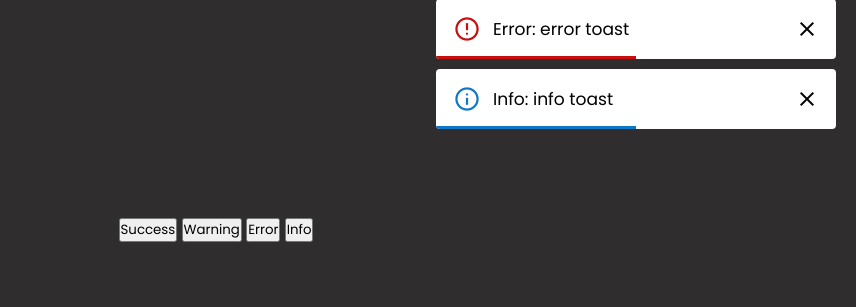
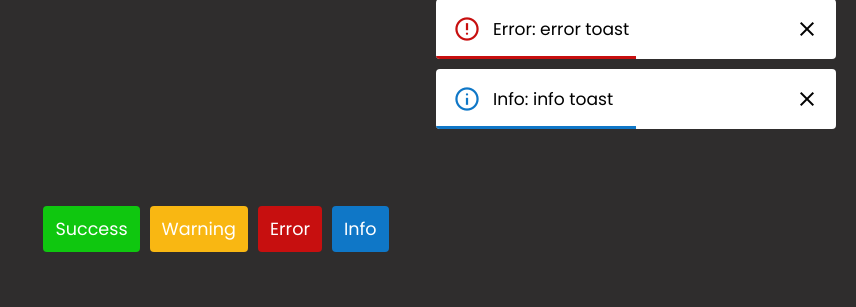
Before and after one commit to Bawelna0225/small-projects, a PHP site: page / in a window 1280 px wide. Shown: the part 171-478 px from the top of the page, without its empty margins (424-1280 px from the left). Run offline with PHP 8.4, Linux system fonts and the light colour scheme.

Commit message:
buttons styling

```diff
--- a/toast_notification/css/style.css
+++ b/toast_notification/css/style.css
@@ -72,4 +72,31 @@ body {
 .notifications .toast button:hover {
   color: #726f6f;
   cursor: pointer;
+}
+
+.buttons {
+  display: flex;
+  flex-wrap: wrap;
+  gap: 10px;
+}
+.buttons button {
+  padding: 10px 12px;
+  border-radius: 4px;
+  color: white;
+  border: none;
+  font-size: 1.1rem;
+  cursor: pointer;
+  background-color: var(--accent-color);
+}
+.buttons button#success {
+  --accent-color: rgb(15, 199, 15);
+}
+.buttons button#warning {
+  --accent-color: rgb(249, 183, 18);
+}
+.buttons button#error {
+  --accent-color: rgb(199, 15, 15);
+}
+.buttons button#info {
+  --accent-color: rgb(15, 119, 199);
 }/*# sourceMappingURL=style.css.map */
--- a/toast_notification/css/style.scss
+++ b/toast_notification/css/style.scss
@@ -29,7 +29,7 @@ body {
 		background-color: #fff;
 		justify-content: space-between;
 		position: relative;
-        overflow: hidden;
+		overflow: hidden;
 		&.success {
 			--accent-color: rgb(15, 199, 15);
 		}
@@ -73,3 +73,29 @@ body {
 		}
 	}
 }
+.buttons {
+	display: flex;
+	flex-wrap: wrap;
+	gap: 10px;
+	button {
+		padding: 10px 12px;
+		border-radius: 4px;
+		color: white;
+		border: none;
+		font-size: 1.1rem;
+		cursor: pointer;
+		background-color: var(--accent-color);
+		&#success {
+			--accent-color: rgb(15, 199, 15);
+		}
+		&#warning {
+			--accent-color: rgb(249, 183, 18);
+		}
+		&#error {
+			--accent-color: rgb(199, 15, 15);
+		}
+		&#info {
+			--accent-color: rgb(15, 119, 199);
+		}
+	}
+}
--- a/toast_notification/index.html
+++ b/toast_notification/index.html
@@ -52,10 +52,10 @@
 			</li>
 		</ul>
 		<div class="buttons">
-            <button>Success</button>
-            <button>Warning</button>
-            <button>Error</button>
-            <button>Info</button>
+            <button id="success">Success</button>
+            <button id="warning">Warning</button>
+            <button id="error">Error</button>
+            <button id="info">Info</button>
         </div>
 	</body>
 </html>
```
Also changed, not shown: 1 other file.
